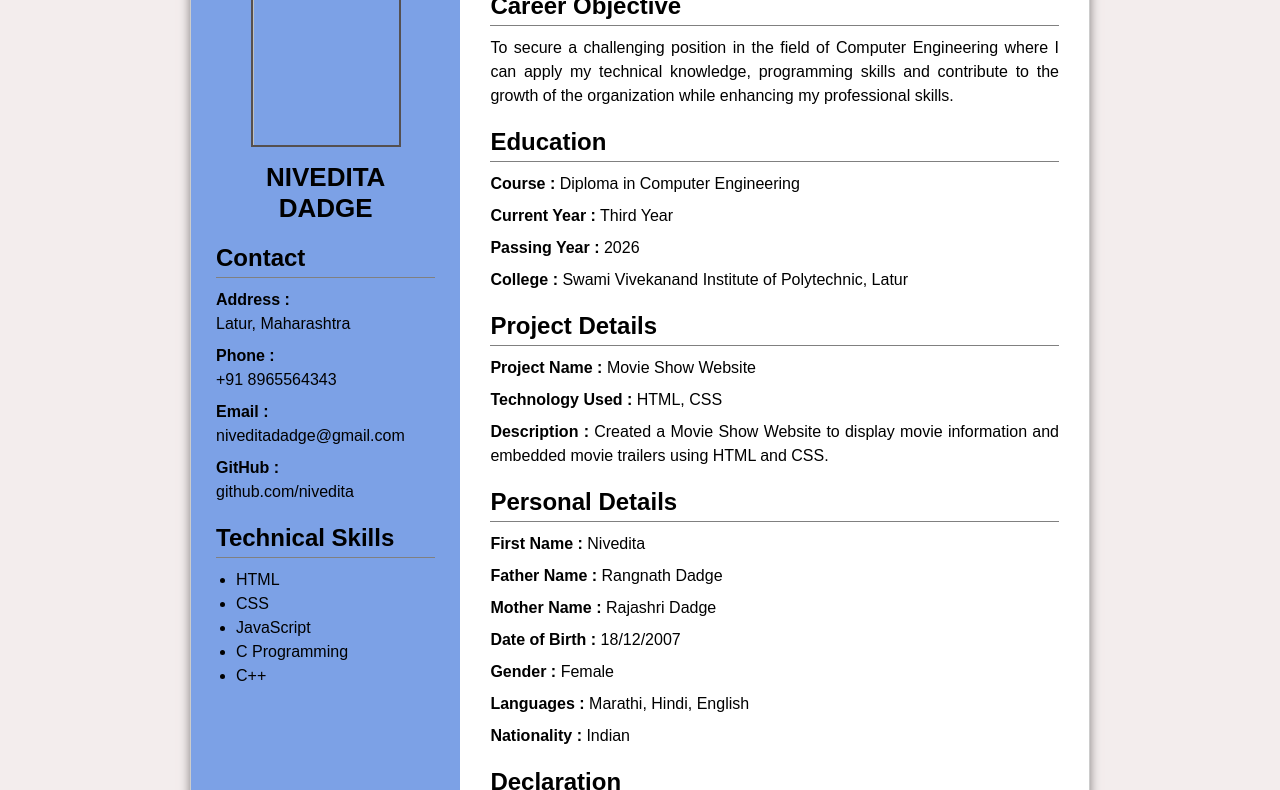
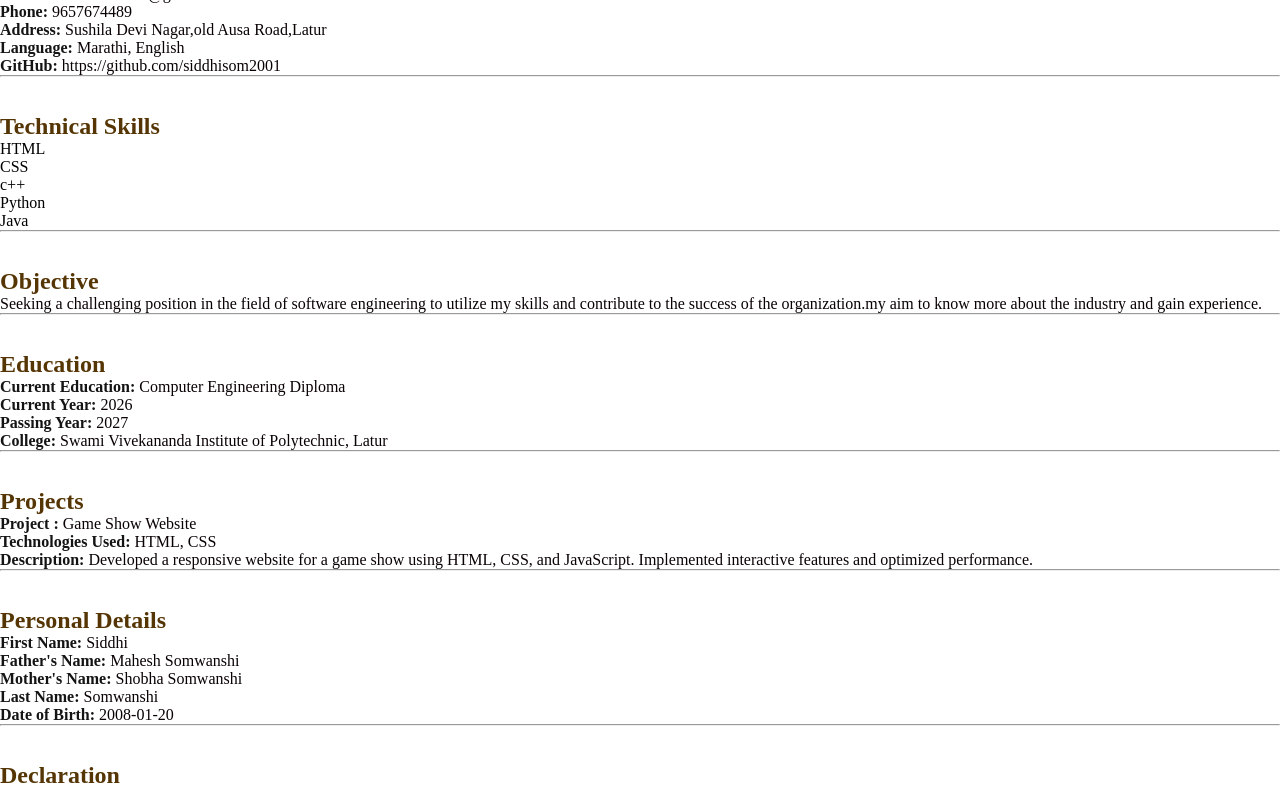
Before and after one commit to somwanshisiddhi/CSS, a plain HTML site: page Resume/resume.html in a window 1280 px wide. Shown: the part 97-887 px from the top of the page. Drawn offline with Linux system fonts and the light colour scheme.

Commit message:
CSS Resume

````diff
--- a/Resume/resume.html
+++ b/Resume/resume.html
@@ -1,85 +1,90 @@
-```html
 <!DOCTYPE html>
 <html lang="en">
 <head>
     <meta charset="UTF-8">
     <meta name="viewport" content="width=device-width, initial-scale=1.0">
-    <title>Resume</title>
+    <title>My Resume</title>
     <link rel="stylesheet" href="style.css">
 </head>
 <body>
+    <div class="resume-header">
 
-<div class="resume">
 
-    <div class="left">
-        <img src="/photo.jpeg" alt="Photo" class="photo">
-
-        <h1>NIVEDITA DADGE</h1>
-
+        <h1>Siddhi Mahesh Somwanshi</h1>
         <h2>Contact</h2>
-        <p><b>Address :</b><br>Latur, Maharashtra</p>
-        <p><b>Phone :</b><br>+91 8965564343</p>
-        <p><b>Email :</b><br>niveditadadge@gmail.com</p>
-        <p><b>GitHub :</b><br>github.com/nivedita</p>
-
+        <p><b>Email:</b> siddhisom2001@gmail.com</p>
+        <p><b>Phone:</b> 9657674489</p>
+        <p><b>Address:</b> Sushila Devi Nagar,old Ausa Road,Latur</p>
+        <p><b>Language:</b> Marathi, English</p>
+        <p><b>GitHub:</b> https://github.com/siddhisom2001</p>
+    </div>
+    <hr>
+    <br>
+    <br>
+    <section>
         <h2>Technical Skills</h2>
         <ul>
             <li>HTML</li>
             <li>CSS</li>
-            <li>JavaScript</li>
-            <li>C Programming</li>
-            <li>C++</li>
+            <li>c++</li>
+            <li>Python</li>
+            <li>Java</li>
+        </ul>
+    </section>
+    <hr>
+    <br>
+    <br>
 
-        </ul>
-    </div>
+    <section>
+        <h2>Objective</h2>
+        <p>Seeking a challenging position in the field of software engineering to utilize my skills and contribute to the success of the organization.my aim to know more about the industry and gain experience.</p>
+    </section>
+    <hr>
+    <br>
+    <br>
 
-    <div class="right">
-
-        <h2>Career Objective</h2>
-        <p>
-            To secure a challenging position in the field of Computer Engineering
-            where I can apply my technical knowledge, programming skills and
-            contribute to the growth of the organization while enhancing my
-            professional skills.
-        </p>
-
+    <section>
         <h2>Education</h2>
-        <p><b>Course :</b> Diploma in Computer Engineering</p>
-        <p><b>Current Year :</b> Third Year</p>
-        <p><b>Passing Year :</b> 2026</p>
-        <p><b>College :</b> Swami Vivekanand Institute of Polytechnic, Latur</p>
-
-        <h2>Project Details</h2>
-        <p><b>Project Name :</b> Movie Show Website</p>
-        <p><b>Technology Used :</b> HTML, CSS</p>
-        <p>
-            <b>Description :</b>
-            Created a Movie Show Website to display movie information and
-            embedded movie trailers using HTML and CSS.
-        </p>
-
+        <p><b>Current Education:</b> Computer Engineering Diploma</p>
+        <p><b>Current Year:</b> 2026</p>
+        <p><b>Passing Year:</b> 2027</p>
+        <p><b>College:</b> Swami Vivekananda Institute of Polytechnic, Latur</p>
+    </section>
+       <hr>
+       <br>
+       <br>
+       <section>
+        <h2>Projects</h2>
+        <section>
+            <p><b>Project :</b> Game Show Website</p>
+            <p><b>Technologies Used:</b> HTML, CSS</p>
+            <p><b>Description:</b> Developed a responsive website for a game show using HTML, CSS, and JavaScript. Implemented interactive features and optimized performance.</p>
+        </section>
+        <hr>
+        <br><br>
+        <section>
         <h2>Personal Details</h2>
-        <p><b>First Name :</b> Nivedita</p>
-        <p><b>Father Name :</b> Rangnath Dadge</p>
-        <p><b>Mother Name :</b> Rajashri Dadge</p>
-        <p><b>Date of Birth :</b> 18/12/2007</p>
-        <p><b>Gender :</b> Female</p>
-        <p><b>Languages :</b> Marathi, Hindi, English</p>
-        <p><b>Nationality :</b> Indian</p>
-
-        <h2>Declaration</h2>
-        <p>
-            I hereby declare that the information provided above is true and
-            correct to the best of my knowledge and belief.
-        </p>
-
-        <p><b>Date :</b> ___ / ___ / 2026</p>
-        <p><b>Signature :</b></p>
-        <p>______________________</p>
-
-    </div>
-
-</div>
-
+        <p><b>First Name:</b> Siddhi</p>
+        <p><b>Father's Name:</b> Mahesh Somwanshi</p>
+        <p><b>Mother's Name:</b> Shobha Somwanshi</p>
+        <p><b>Last Name:</b> Somwanshi</p>
+        <p><b>Date of Birth:</b> 2008-01-20</p>
+    </section>
+    <hr>
+    <br>
+    <br>
+    <section>
+        <h2>Declaration </h2>
+        <p>I hereby declare that the information provided in this resume is true and correct to the best of my knowledge.</p>
+    </section>
+    <br>
+    <br>
+    <section>
+        <h2>Signature</h2>
+        <p><b>Date:</b> _______</p>
+        <p><b>Place:</b> _______</p>
+        <p><b>Signature:</b> __________</p>
+    </section>
+    <hr>
 </body>
-</html>
+</html>_____
--- a/Resume/style.css
+++ b/Resume/style.css
@@ -1,71 +1,23 @@
-
-*{
-    margin:0;
-    padding:0;
-    box-sizing:border-box;
+* {
+    margin: 0;
+    padding: 0;
+    box-sizing: border-box;
 }
-
-body{
-    background-color:#f3eded;
-    font-family:Arial, sans-serif;
-    padding:20px;
+h1 {
+    color: rgb(85, 4, 51);
+    font-size: 40px;
+    font-family: georgia, serif;
 }
-
-.resume{
-    width:900px;
-    margin:auto;
-    background-color:white;
-    display:flex;
-    border:1px solid #cccccc;
-    box-shadow:0px 0px 10px rgb(131, 126, 126);
+h2 {
+    color: rgb(85, 53, 4);
 }
-
-.left{
-    width:30%;
-    background-color:#7ca1e6;
-    padding:25px;
+ul {
+    list-style-type: none;
+    padding: 0;
 }
-
-.right{
-    width:70%;
-    padding:30px;
+p {
+    color: rgb(10, 2, 2);
 }
-
-.photo{
-    width:150px;
-    height:180px;
-    display:block;
-    margin:auto;
-    border:2px solid rgb(85, 80, 80);
-    object-fit:cover;
+b{
+    color: rgb(20, 20, 20);
 }
-
-h1{
-    text-align:center;
-    font-size:26px;
-    margin:15px 0;
-}
-
-h2{
-    margin-top:20px;
-    margin-bottom:10px;
-    padding-bottom:5px;
-    border-bottom:1px solid gray;
-}
-
-p{
-    line-height:24px;
-    margin-bottom:8px;
-}
-
-ul{
-    margin-left:20px;
-}
-
-li{
-    line-height:24px;
-}
-
-.right p{
-    text-align:justify;
-}
````
